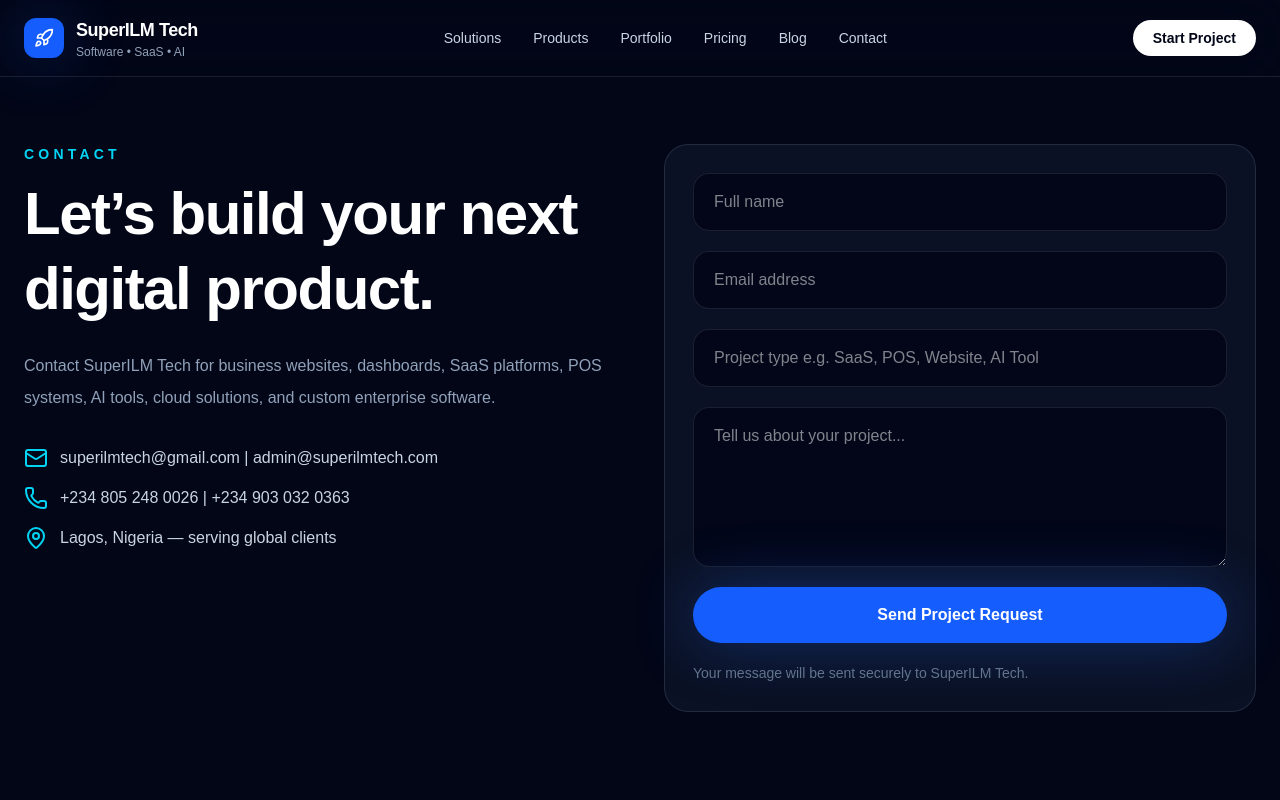
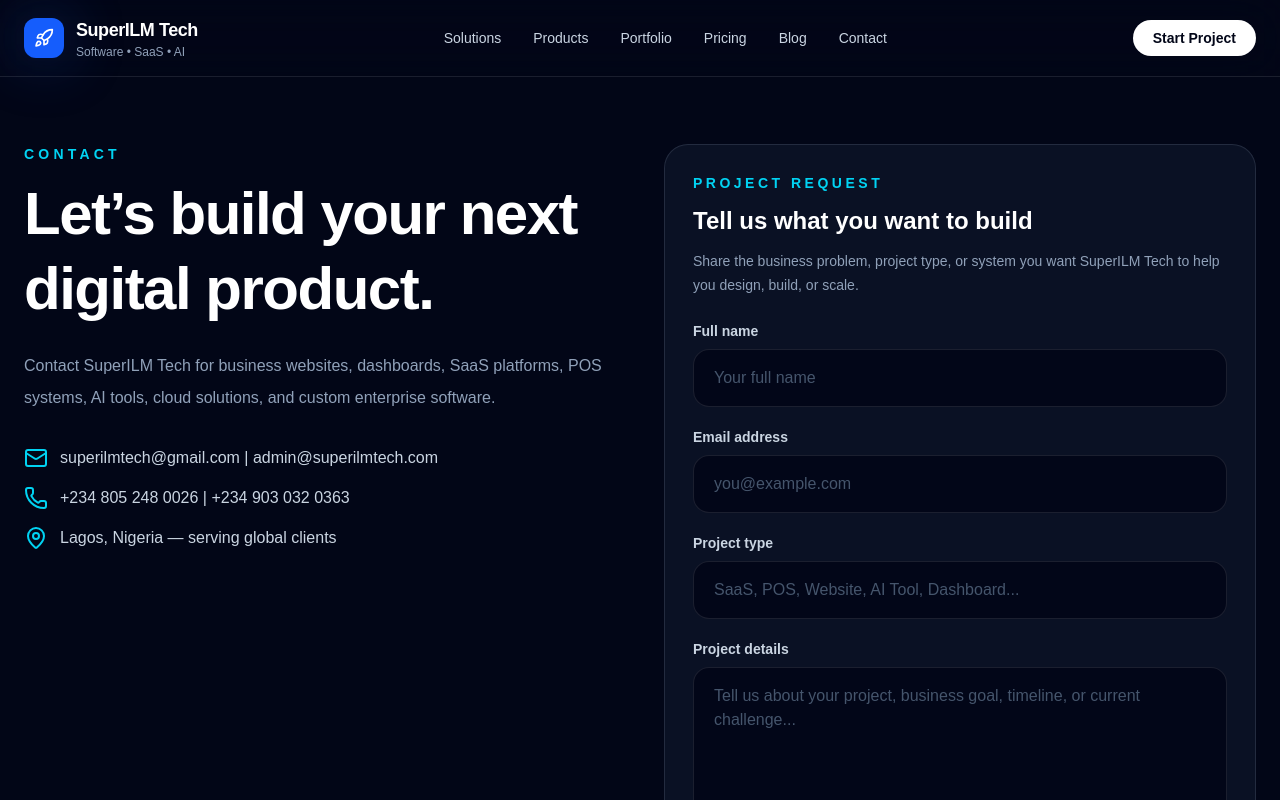
Before and after one commit to olayinkainchrist-dev/superilmtech, a Next.js app: page /contact in a window 1280 px wide. Shown: the top 800 px of the page. Built offline with nearby package versions, Linux system fonts and the light colour scheme.

Commit message:
upgrade contact form UX and lead capture

```diff
--- a/app/api/contact/route.ts
+++ b/app/api/contact/route.ts
@@ -1,4 +1,5 @@
 import { Resend } from "resend"
+import { supabase } from "@/lib/supabase"
 
 const resend = new Resend(process.env.RESEND_API_KEY)
 
@@ -14,13 +15,37 @@
   return /^[^\s@]+@[^\s@]+\.[^\s@]+$/.test(email)
 }
 
+function escapeHtml(value: string) {
+  return value
+    .replaceAll("&", "&amp;")
+    .replaceAll("<", "&lt;")
+    .replaceAll(">", "&gt;")
+    .replaceAll('"', "&quot;")
+    .replaceAll("'", "&#039;")
+}
+
 export async function POST(request: Request) {
   try {
     if (!process.env.RESEND_API_KEY) {
       return Response.json(
         {
           success: false,
-          error: "RESEND_API_KEY is missing. Add it to .env.local and restart server.",
+          error:
+            "RESEND_API_KEY is missing. Add it to .env.local and restart server.",
+        },
+        { status: 500 }
+      )
+    }
+
+    if (
+      !process.env.NEXT_PUBLIC_SUPABASE_URL ||
+      !process.env.NEXT_PUBLIC_SUPABASE_ANON_KEY
+    ) {
+      return Response.json(
+        {
+          success: false,
+          error:
+            "Supabase environment variables are missing. Add them to .env.local and restart server.",
         },
         { status: 500 }
       )
@@ -54,7 +79,25 @@
 
     const toEmail = process.env.CONTACT_TO_EMAIL || "admin@superilmtech.com"
     const fromEmail =
-      process.env.CONTACT_FROM_EMAIL || "SuperILM Tech <onboarding@resend.dev>"
+      process.env.CONTACT_FROM_EMAIL || "SuperILM Tech <hello@superilmtech.com>"
+
+    const { error: dbError } = await supabase.from("leads").insert([
+      {
+        name,
+        email,
+        service: projectType,
+        message,
+      },
+    ])
+
+    if (dbError) {
+      console.error("Supabase lead insert error:", dbError)
+    }
+
+    const safeName = escapeHtml(name)
+    const safeEmail = escapeHtml(email)
+    const safeProjectType = escapeHtml(projectType)
+    const safeMessage = escapeHtml(message).replace(/\n/g, "<br />")
 
     const result = await resend.emails.send({
       from: fromEmail,
@@ -64,12 +107,12 @@
       html: `
         <div style="font-family: Arial, sans-serif; line-height: 1.6; color: #111827;">
           <h2>New Project Request</h2>
-          <p><strong>Name:</strong> ${name}</p>
-          <p><strong>Email:</strong> ${email}</p>
-          <p><strong>Project Type:</strong> ${projectType}</p>
+          <p><strong>Name:</strong> ${safeName}</p>
+          <p><strong>Email:</strong> ${safeEmail}</p>
+          <p><strong>Project Type:</strong> ${safeProjectType}</p>
           <hr />
           <p><strong>Message:</strong></p>
-          <p>${message.replace(/\n/g, "<br />")}</p>
+          <p>${safeMessage}</p>
         </div>
       `,
     })
@@ -83,16 +126,15 @@
 
     return Response.json({
       success: true,
-      message: "Message sent successfully.",
+      message: dbError
+        ? "Message sent successfully, but lead storage failed."
+        : "Message sent and saved successfully.",
     })
   } catch (error) {
     return Response.json(
       {
         success: false,
-        error:
-          error instanceof Error
-            ? error.message
-            : "Something went wrong.",
+        error: error instanceof Error ? error.message : "Something went wrong.",
       },
       { status: 500 }
     )
--- a/components/ContactForm.tsx
+++ b/components/ContactForm.tsx
@@ -1,6 +1,7 @@
 "use client"
 
-import { FormEvent, useState } from "react"
+import { FormEvent, useMemo, useState } from "react"
+import { CheckCircle2, Loader2, Send, ShieldCheck, AlertCircle } from "lucide-react"
 
 export default function ContactForm() {
   const [name, setName] = useState("")
@@ -12,12 +13,27 @@
   const [success, setSuccess] = useState("")
   const [error, setError] = useState("")
 
+  const isReady = useMemo(() => {
+    return (
+      name.trim().length >= 2 &&
+      email.trim().includes("@") &&
+      projectType.trim().length >= 3 &&
+      message.trim().length >= 10
+    )
+  }, [name, email, projectType, message])
+
   async function handleSubmit(event: FormEvent<HTMLFormElement>) {
     event.preventDefault()
 
-    setLoading(true)
     setSuccess("")
     setError("")
+
+    if (!isReady) {
+      setError("Please complete all fields. Your message should be at least 10 characters.")
+      return
+    }
+
+    setLoading(true)
 
     try {
       const response = await fetch("/api/contact", {
@@ -26,10 +42,10 @@
           "Content-Type": "application/json",
         },
         body: JSON.stringify({
-          name,
-          email,
-          projectType,
-          message,
+          name: name.trim(),
+          email: email.trim(),
+          projectType: projectType.trim(),
+          message: message.trim(),
           companyWebsite,
         }),
       })
@@ -59,31 +75,62 @@
 
   return (
     <form onSubmit={handleSubmit} className="glass rounded-3xl p-7">
+      <div className="mb-6">
+        <p className="text-sm font-bold uppercase tracking-[0.25em] text-cyan-400">
+          Project Request
+        </p>
+        <h2 className="mt-3 text-2xl font-black text-white">
+          Tell us what you want to build
+        </h2>
+        <p className="mt-3 text-sm leading-6 text-slate-400">
+          Share the business problem, project type, or system you want SuperILM Tech
+          to help you design, build, or scale.
+        </p>
+      </div>
+
       <div className="grid gap-5">
+        <div>
+          <label className="mb-2 block text-sm font-semibold text-slate-300">
+            Full name
+          </label>
           <input
-          className="rounded-2xl border border-white/10 bg-slate-950 px-5 py-4 outline-none transition focus:border-blue-500"
-          placeholder="Full name"
+            className="w-full rounded-2xl border border-white/10 bg-slate-950 px-5 py-4 text-white outline-none transition placeholder:text-slate-600 focus:border-blue-500 focus:ring-2 focus:ring-blue-500/20"
+            placeholder="Your full name"
             value={name}
             onChange={(event) => setName(event.target.value)}
+            disabled={loading}
             required
           />
+        </div>
 
+        <div>
+          <label className="mb-2 block text-sm font-semibold text-slate-300">
+            Email address
+          </label>
           <input
-          className="rounded-2xl border border-white/10 bg-slate-950 px-5 py-4 outline-none transition focus:border-blue-500"
-          placeholder="Email address"
+            className="w-full rounded-2xl border border-white/10 bg-slate-950 px-5 py-4 text-white outline-none transition placeholder:text-slate-600 focus:border-blue-500 focus:ring-2 focus:ring-blue-500/20"
+            placeholder="you@example.com"
             type="email"
             value={email}
             onChange={(event) => setEmail(event.target.value)}
+            disabled={loading}
             required
           />
+        </div>
 
+        <div>
+          <label className="mb-2 block text-sm font-semibold text-slate-300">
+            Project type
+          </label>
           <input
-          className="rounded-2xl border border-white/10 bg-slate-950 px-5 py-4 outline-none transition focus:border-blue-500"
-          placeholder="Project type e.g. SaaS, POS, Website, AI Tool"
+            className="w-full rounded-2xl border border-white/10 bg-slate-950 px-5 py-4 text-white outline-none transition placeholder:text-slate-600 focus:border-blue-500 focus:ring-2 focus:ring-blue-500/20"
+            placeholder="SaaS, POS, Website, AI Tool, Dashboard..."
             value={projectType}
             onChange={(event) => setProjectType(event.target.value)}
+            disabled={loading}
             required
           />
+        </div>
 
         <input
           className="hidden"
@@ -94,37 +141,62 @@
           aria-hidden="true"
         />
 
+        <div>
+          <label className="mb-2 block text-sm font-semibold text-slate-300">
+            Project details
+          </label>
           <textarea
-          className="min-h-40 rounded-2xl border border-white/10 bg-slate-950 px-5 py-4 outline-none transition focus:border-blue-500"
-          placeholder="Tell us about your project..."
+            className="min-h-40 w-full resize-none rounded-2xl border border-white/10 bg-slate-950 px-5 py-4 text-white outline-none transition placeholder:text-slate-600 focus:border-blue-500 focus:ring-2 focus:ring-blue-500/20"
+            placeholder="Tell us about your project, business goal, timeline, or current challenge..."
             value={message}
             onChange={(event) => setMessage(event.target.value)}
+            disabled={loading}
             required
           />
+          <p className="mt-2 text-xs text-slate-500">
+            Minimum 10 characters. Be clear about what you want to build or improve.
+          </p>
+        </div>
 
         {success && (
-          <div className="rounded-2xl border border-green-500/30 bg-green-500/10 px-5 py-4 text-sm text-green-300">
-            {success}
+          <div className="flex gap-3 rounded-2xl border border-green-500/30 bg-green-500/10 px-5 py-4 text-sm text-green-300">
+            <CheckCircle2 className="mt-0.5 shrink-0" size={18} />
+            <span>{success}</span>
           </div>
         )}
 
         {error && (
-          <div className="rounded-2xl border border-red-500/30 bg-red-500/10 px-5 py-4 text-sm text-red-300">
-            {error}
+          <div className="flex gap-3 rounded-2xl border border-red-500/30 bg-red-500/10 px-5 py-4 text-sm text-red-300">
+            <AlertCircle className="mt-0.5 shrink-0" size={18} />
+            <span>{error}</span>
           </div>
         )}
 
         <button
           type="submit"
-          disabled={loading}
-          className="rounded-full bg-blue-600 px-7 py-4 font-black text-white shadow-glow transition hover:bg-blue-500 disabled:cursor-not-allowed disabled:opacity-60"
+          disabled={loading || !isReady}
+          className="inline-flex items-center justify-center gap-2 rounded-full bg-blue-600 px-7 py-4 font-black text-white shadow-glow transition hover:bg-blue-500 disabled:cursor-not-allowed disabled:opacity-60"
         >
-          {loading ? "Sending..." : "Send Project Request"}
+          {loading ? (
+            <>
+              <Loader2 className="animate-spin" size={18} />
+              Sending request...
+            </>
+          ) : (
+            <>
+              Send Project Request
+              <Send size={18} />
+            </>
+          )}
         </button>
 
-        <p className="text-sm text-slate-500">
-          Your message will be sent securely to SuperILM Tech.
+        <div className="flex items-start gap-3 rounded-2xl border border-white/10 bg-white/[0.03] px-5 py-4 text-sm text-slate-400">
+          <ShieldCheck className="mt-0.5 shrink-0 text-cyan-400" size={18} />
+          <p>
+            Your message is sent securely, emailed to SuperILM Tech, and saved
+            for proper follow-up.
           </p>
+        </div>
       </div>
     </form>
   )
--- /dev/null
+++ b/lib/supabase.ts
@@ -0,0 +1,6 @@
+import { createClient } from "@supabase/supabase-js"
+
+export const supabase = createClient(
+  process.env.NEXT_PUBLIC_SUPABASE_URL!,
+  process.env.NEXT_PUBLIC_SUPABASE_ANON_KEY!
+)
--- a/package.json
+++ b/package.json
@@ -9,6 +9,7 @@
     "lint": "next lint"
   },
   "dependencies": {
+    "@supabase/supabase-js": "^2.105.3",
     "@tailwindcss/postcss": "^4.2.4",
     "lucide-react": "^1.14.0",
     "next": "latest",
```
Also changed, not shown: 1 other file (tests, documents, lock files or other folders). Lines whose indentation alone changed are shown as unchanged.
